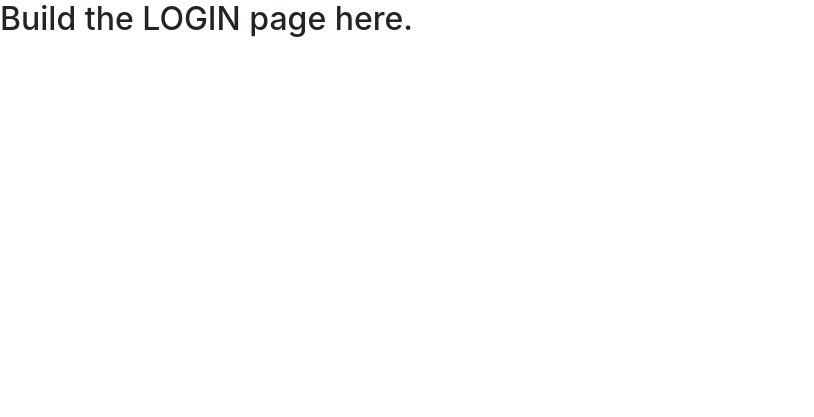
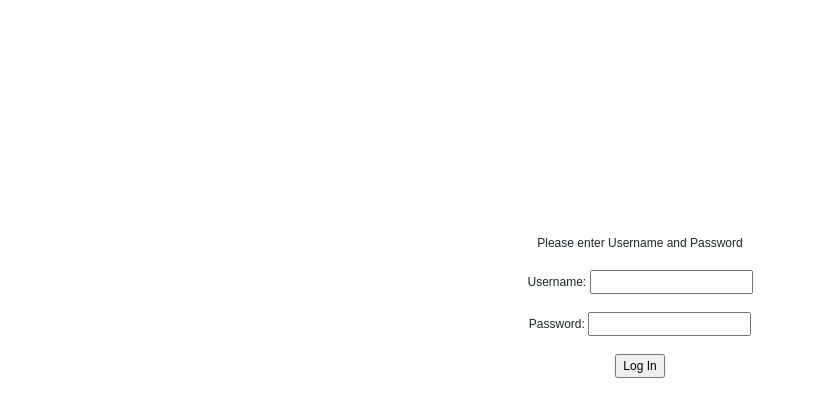
Before and after one commit to chrcoe/emr-patient, a Django app: page / in a window 1280 px wide. Shown: the top 417 px of the page, without its empty margins (0-814 px from the left). Run offline with Django 3.2, Linux system fonts and the light colour scheme; some libraries are stand-ins or nearby versions.

Commit message:
Created initial patient login page.

```diff
--- a/emrapp/emrapp/views.py
+++ b/emrapp/emrapp/views.py
@@ -1,7 +1,22 @@
 from django.http import HttpResponse
-from django.shortcuts import render
-
+from django.shortcuts import render, render_to_response
+from django.contrib.auth import authenticate, login
 
 def login(request):
-    return render(request, 'main/login.html',
-                  {'page_name': 'LOGIN'})
+    state = "Please enter Username and Password"
+    username = password = ''
+    if request.POST:
+        username = request.POST.get('username')
+        password = request.POST.get('password')
+
+        user = authenticate(username=username, password=password)
+        if user is not None:
+            if user.is_active:
+                login(request, user)
+                state = "Logged in."
+            else:
+                state = "Account is not active. Contact your system administrator."
+        else:
+            state = "Your username and/or password were incorrect."
+
+    return render_to_response('main/base-login.html',{'state':state, 'username': username})
--- a/emrapp/templates/main/base-login.html
+++ b/emrapp/templates/main/base-login.html
@@ -14,7 +14,38 @@
 <link rel="stylesheet" type="text/css" href="{% static 'css/style-override.css' %}" />
 {% endblock %}
 
-{% block content %}{% endblock %}
+{% block content %}
+<!DOCTYPE html PUBLIC "-//W3C//DTD XHTML 1.0 Transitional//EN" "http://www.w3.org/TR/xhtml1/DTD/xhtml1-transitional.dtd">
+<html xmlns="http://www.w3.org/1999/xhtml" xml:lang="en" lang="en">
+<head>
+<title>Log in</title>
+<meta http-equiv="Content-type" content="text/html; charset=utf-8" />
+<style>
+body{
+    font-family:Arial,Helvetica,sans-serif;
+    font-size: 12px;
+}
+</style>
+</head>
+<body>
+    <br /><br /><br /><br /><br /><br /><br /><br /><br /><br /><br /><br /><br />
+    <div align="center">
+	    {{ state }}
+	    <form action="/login/" method="post">
+            {% if next %}
+            <input type="hidden" name="next" value="{{ next }}" />
+            {% endif %}
+			<br />
+            Username:
+            <input type="text" name="username" value="{{ username}}" /><br /><br />
+            Password:
+            <input type="password" name="password" value="" /><br /><br />
+            <input type="submit" value="Log In" />
+        </form>
+    </div>
+</body>
+</html>
+{% endblock %}
 
 {% comment %}
 <noscript>
```
